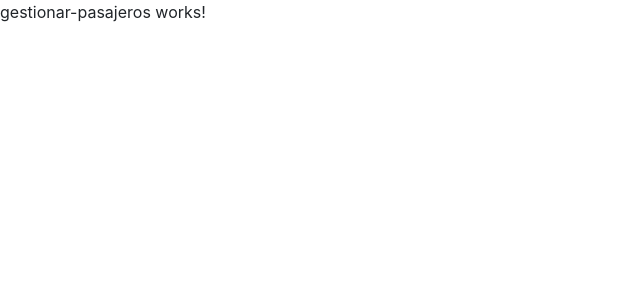
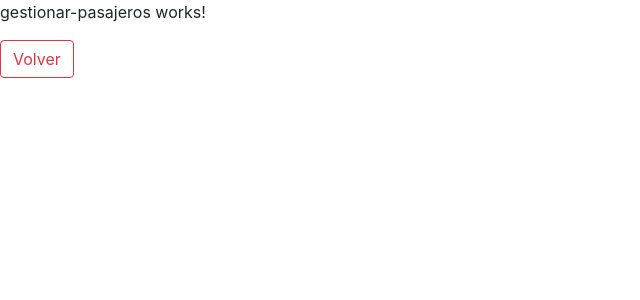
Before and after one commit to andresfmorales/vuelos_ui, an Angular app: page /gestionar-pasajeros in a window 1280 px wide. Shown: the top 300 px of the page, without its empty margins (0-640 px from the left). Built offline with nearby package versions, Linux system fonts and the light colour scheme.

Commit message:
Se agregaros rutas para el proyecto.

```diff
--- a/src/app/app-routing.module.ts
+++ b/src/app/app-routing.module.ts
@@ -8,6 +8,10 @@ import { MainComponent } from "./layout/main/main.component";
 const routes: Routes = [
   {
     path: "",
+    component: MainComponent
+  },
+  {
+    path: "main",
     component: MainComponent
   },
   {
--- a/src/app/components/gestionar-pasajeros/gestionar-pasajeros.component.html
+++ b/src/app/components/gestionar-pasajeros/gestionar-pasajeros.component.html
@@ -1 +1,9 @@
 <p>gestionar-pasajeros works!</p>
+<button
+  type="button"
+  [routerLink]="['/main']"
+  routerLinkActive="router-link-active"
+  class="btn btn-outline-danger"
+>
+  Volver
+</button>
--- a/src/app/layout/main/main.component.html
+++ b/src/app/layout/main/main.component.html
@@ -5,6 +5,14 @@
   <h2>
     Lista de Vuelos
   </h2>
+  <button
+    type="button"
+    [routerLink]="['/gestionar-pasajeros']"
+    routerLinkActive="router-link-active"
+    class="btn btn-outline-primary"
+  >
+    Primary
+  </button>
   <div class="d-flex justify-content-center">
     <table class="table table-hover">
       <thead>
--- a/src/app/layout/main/main.component.ts
+++ b/src/app/layout/main/main.component.ts
@@ -1,5 +1,6 @@
 import { Component, OnInit } from "@angular/core";
 import { VueloService } from "src/app/services/vuelo.service";
+import { Router } from "@angular/router";
 
 @Component({
   selector: "app-main",
@@ -10,7 +11,7 @@ export class MainComponent implements OnInit {
   title = "Taller Vuelos";
   arregloVuelos: any[];
 
-  constructor(private VueloService: VueloService) {
+  constructor(private VueloService: VueloService, private router: Router) {
     this.arregloVuelos = [];
     this.getAllVuelos();
   }
@@ -23,5 +24,9 @@ export class MainComponent implements OnInit {
     });
   }
 
+  public navegacion(path): void {
+    this.router.navigate([path]);
+  }
+
   ngOnInit(): void {}
 }
```
